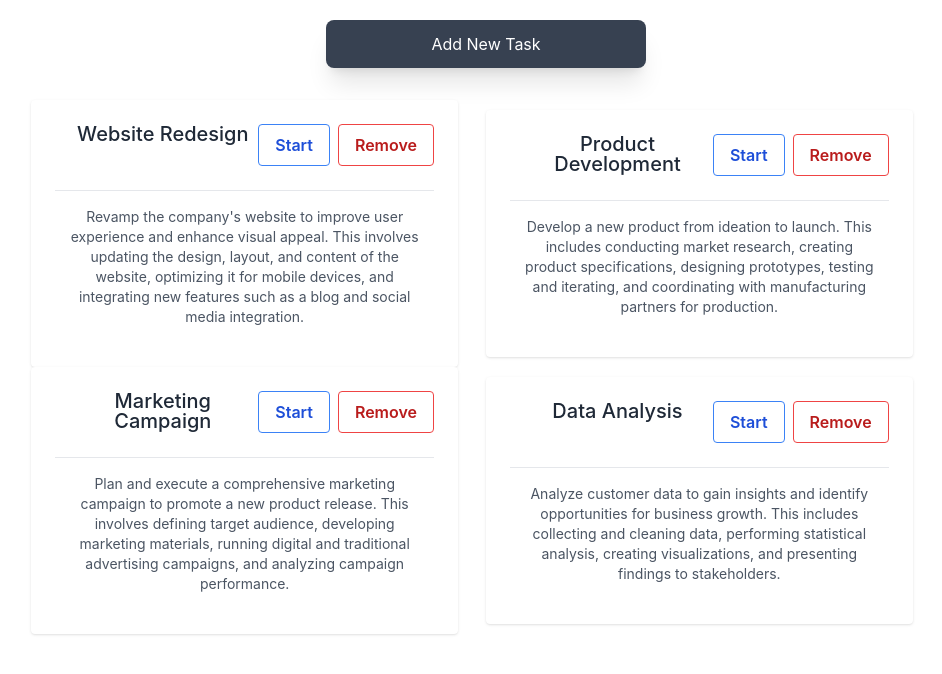
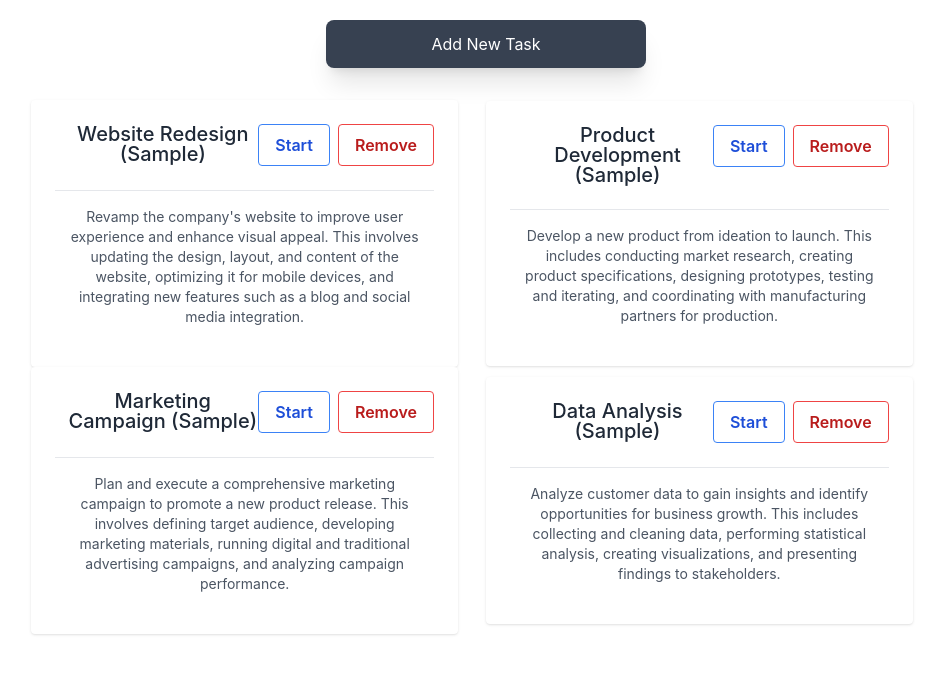
Before and after one commit to ChamikaUluwatta/Task_Tracker, a React (Create React App) app: page / in a window 1280 px wide. Shown: the top 674 px of the page, without its empty margins (154-1096 px from the left). Built offline with nearby package versions, Linux system fonts and the light colour scheme; the HTML template or start-up script is replaced by a standard one.

Commit message:
updated sample task set

```diff
--- a/src/App.js
+++ b/src/App.js
@@ -9,28 +9,28 @@
   const tasksItemList = [
     {
       taskId : 1,
-      taskName: "Website Redesign",
+      taskName: "Website Redesign (Sample)",
       taskDescription: "Revamp the company's website to improve user experience and enhance visual appeal. This involves updating the design, layout, and content of the website, optimizing it for mobile devices, and integrating new features such as a blog and social media integration.",
       startDate: new Date("2023-01-01"),
       EstimatedDuration: 336
     },
     {
       taskId : 2,
-      taskName: "Product Development",
+      taskName: "Product Development (Sample)",
       taskDescription: "Develop a new product from ideation to launch. This includes conducting market research, creating product specifications, designing prototypes, testing and iterating, and coordinating with manufacturing partners for production.",
       StartDate: new Date("2023-07-01"),
       EstimatedDuration: 960
     },
     {
       taskId : 3,
-      taskName: "Marketing Campaign",
+      taskName: "Marketing Campaign (Sample)",
       taskDescription: "Plan and execute a comprehensive marketing campaign to promote a new product release. This involves defining target audience, developing marketing materials, running digital and traditional advertising campaigns, and analyzing campaign performance.",
       StartDate: new Date("2023-08-01"),
       EstimatedDuration: 160
     },
     {
       taskId : 5,
-      taskName: "Data Analysis",
+      taskName: "Data Analysis (Sample)",
       taskDescription: "Analyze customer data to gain insights and identify opportunities for business growth. This includes collecting and cleaning data, performing statistical analysis, creating visualizations, and presenting findings to stakeholders.",
       StartDate: new Date("2023-09-01"),
       EstimatedDuration: 240
--- a/src/components/NewTask/TaskForm.js
+++ b/src/components/NewTask/TaskForm.js
@@ -92,7 +92,7 @@
           <div className="flex flex-row h-10 rounded-lg relative bg-transparent mt-1 justify-center mb-4 w-1/4 items-center">
             <input
               type="number"
-              className=" bg-gray-50 border text-white text-sm rounded-lg focus:ring-blue-500 focus:border-blue-500 block w-full pl-10 p-2.5 dark:bg-gray-700 dark:border-gray-600 dark:placeholder-gray-400 dark:text-grey-400 dark:focus:ring-blue-500 dark:focus:border-blue-500"
+              className="font-mono bg-gray-50 border text-white text-sm rounded-lg focus:ring-blue-500 focus:border-blue-500 block w-full pl-10 p-2.5 dark:bg-gray-700 dark:border-gray-600 dark:placeholder-gray-400 dark:text-grey-400 dark:focus:ring-blue-500 dark:focus:border-blue-500"
               min="1"
               value={taskDuration}
               onChange={handleTaskDurationChange}
```
